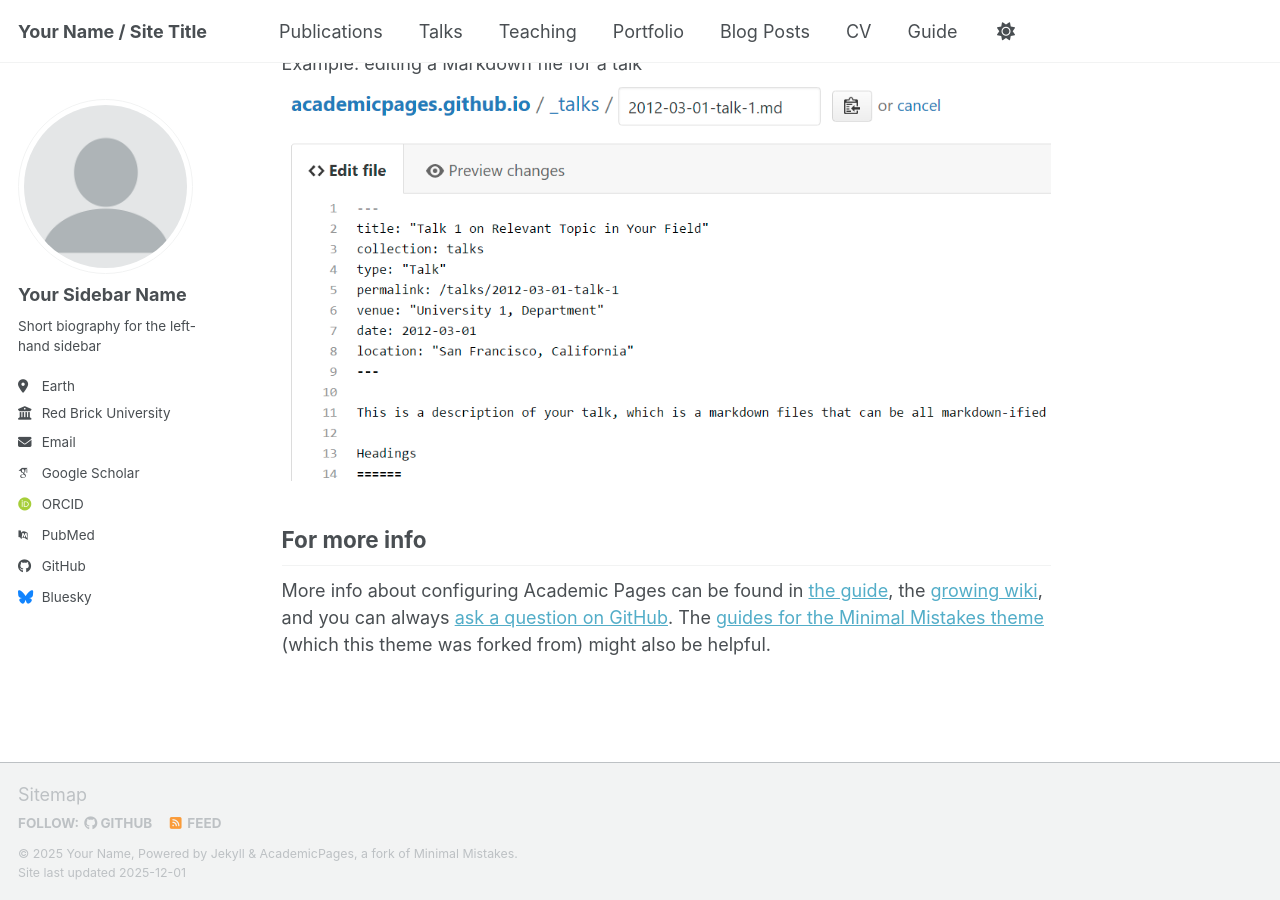
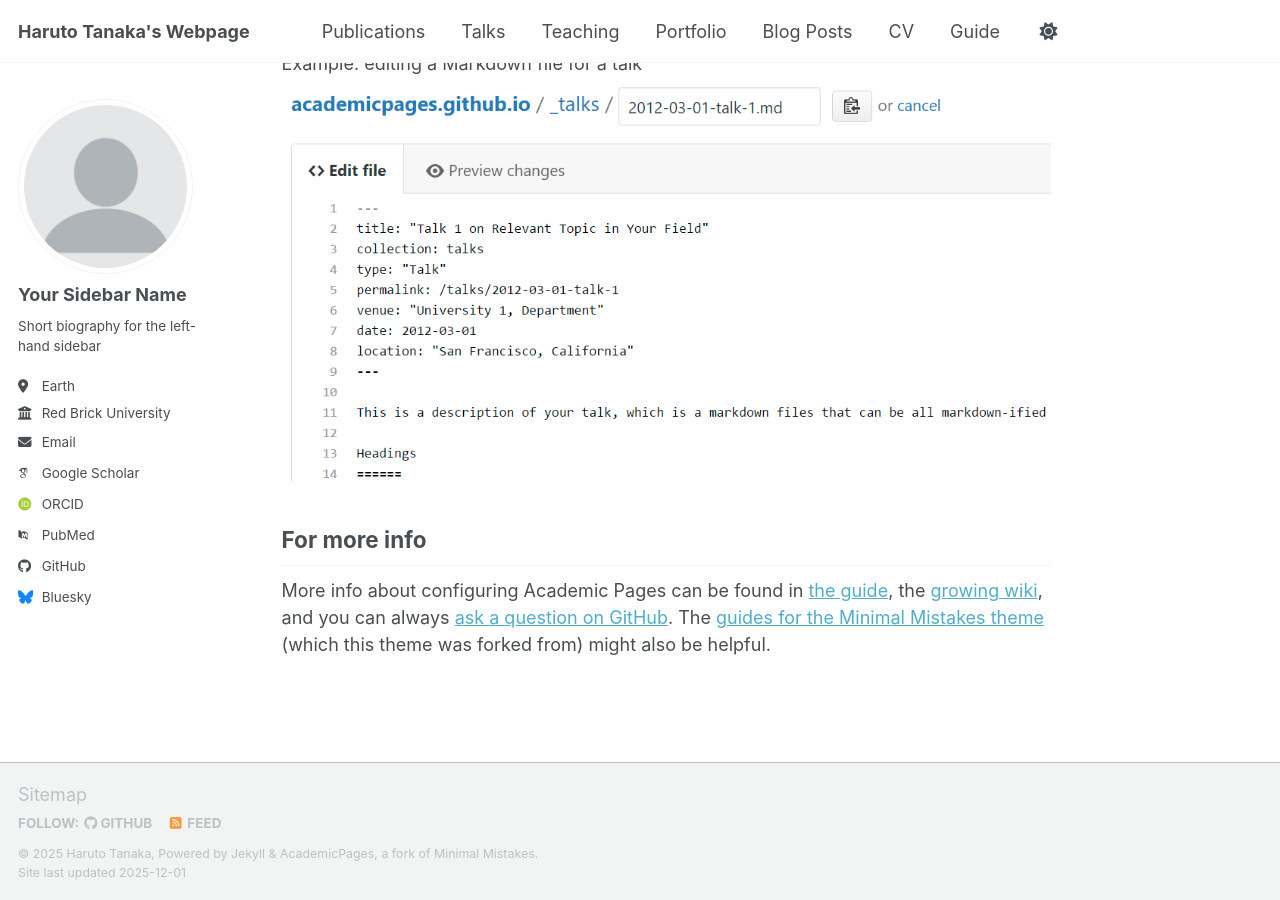
Before and after one commit to WINUprj/WINUprj.github.io, a Jekyll site: the page built from _pages/about.md, in a window 1280 px wide and 900 px high, scrolled down 2718 px. Built offline with Jekyll 4.4.1, drawn with Linux system fonts in a browser that asks for light colours; some web fonts are replaced; a script bundle is joined from its source files by our own code; library files that are not in the unit come from our copies.

Commit message:
basic information

```diff
--- a/_config.yml
+++ b/_config.yml
@@ -9,14 +9,14 @@
 # Basic Site Settings
 locale                   : "en-US"
 site_theme               : "default" # Currently available options are "default", "air"
-title                    : "Your Name / Site Title"
-title_separator          : "-"
-name                     : &name "Your Name"
+title                    : "Haruto Tanaka's Webpage"
+title_separator          : ""
+name                     : &name "Haruto Tanaka"
 description              : &description "Your Name's academic portfolio"   # Update this with a general description of your site, this is the default if not overridden by a page
-url                      : https://academicpages.github.io # The base hostname & protocol for your site e.g. "https://[your GitHub username].github.io",
+url                      : https://winuprj.github.io # The base hostname & protocol for your site e.g. "https://[your GitHub username].github.io",
                                                            # or if you already have some other page hosted on Github then use "https://[your GitHub username].github.io/[Your Repo Name]"
 baseurl                  : "" # the subpath of your site, e.g. "/blog"
-repository               : "academicpages/academicpages.github.io"
+repository               : "WINUprj/winuprj.github.io"
 
 # Site Author - The following control what appear as part of the author content on the side bar.
 #               If a field is blank the icon and link will not appear, otherwise it will be shown.
```
